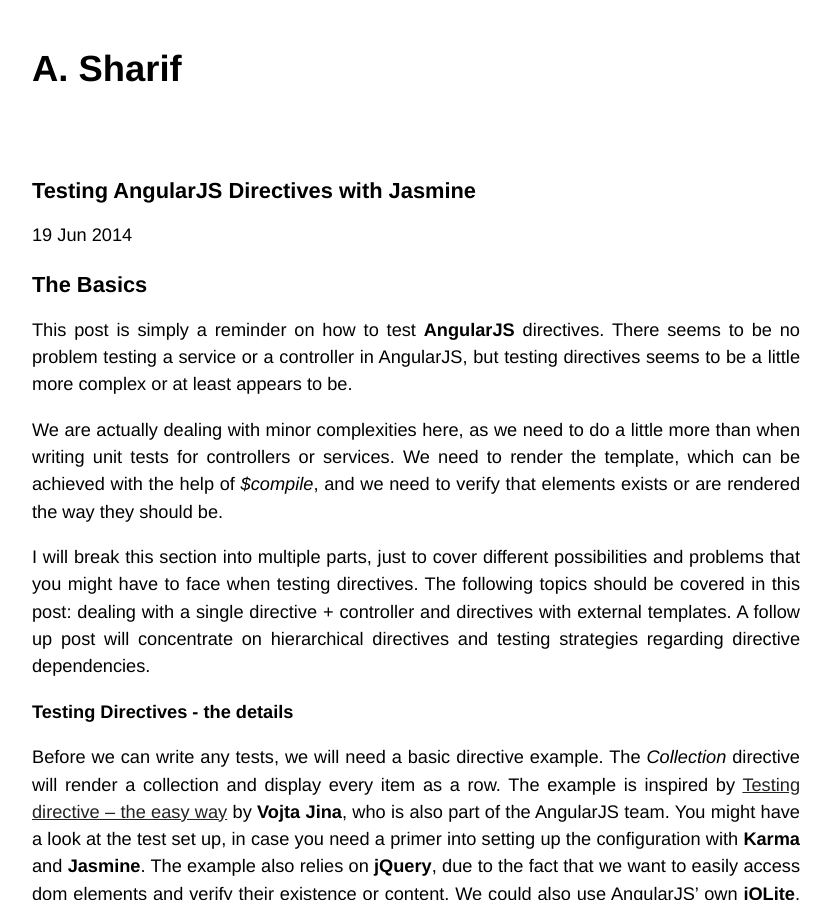
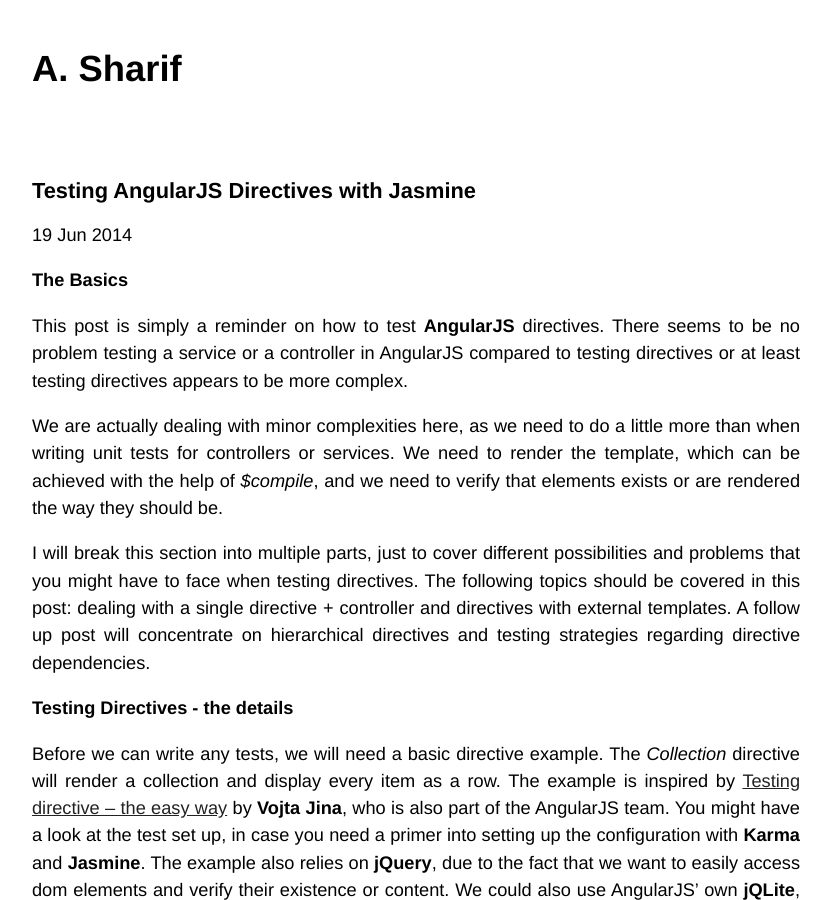
Before and after one commit to busypeoples/busypeoples.github.io, a Jekyll site: the page built from _posts/2014-06-19-testing-angularjs-directives.markdown, in a window 1280 px wide and 900 px high. Shown: the whole window, without its empty margins (224-1055 px from the left). Built offline with Jekyll 4.4.1, drawn with Linux system fonts in a browser that asks for light colours; Markdown is read by kramdown in place of the engine named in the settings; some of the changed text lies outside the part shown.

Commit message:
Updated blog post

````diff
--- a/_posts/2014-06-19-testing-angularjs-directives.markdown
+++ b/_posts/2014-06-19-testing-angularjs-directives.markdown
@@ -5,9 +5,9 @@
 tags:   AngularJS, Javascript, Karma, Jasmine
 ---
 
-##The Basics
-This post is simply a reminder on how to test **AngularJS** directives. There seems to be no problem testing a service or a controller in AngularJS,
-but testing directives seems to be a little more complex or at least appears to be.
+###The Basics
+This post is simply a reminder on how to test **AngularJS** directives. There seems to be no problem testing a service or a controller in AngularJS
+compared to testing directives or at least testing directives appears to be more complex.
 
 We are actually dealing with minor complexities here, as we need to do a little more than when writing unit tests for controllers or services.
 We need to render the template, which can be achieved with the help of _$compile_,
@@ -137,14 +137,14 @@
 
 		scope = $rootScope.$new();
 
-		scope.customMessage = '<div class="custom-message">f u</div>';
+		scope.customMessage = '<div class="custom-message">foo</div>';
 		scope.items = [{id:1, title:'title a'}, {id:2, title:'title b'}];
 		$compile(elm)(scope);
 		scope.$digest();
 	}));
 ```
 
-Also added the helper matcher for Vojta Jina for quickly testing if a given class exists. You can find the code for the [ng-directive-testing on github](https://github.com/vojtajina/ng-directive-testing/blob/start/test/helpers.js).
+Also added the helper matcher from Vojta Jina for quickly testing if a given class exists. You can find the code for the [ng-directive-testing on github](https://github.com/vojtajina/ng-directive-testing/blob/start/test/helpers.js).
 
 ```javascript
 // https://github.com/vojtajina/ng-directive-testing/blob/start/test/helpers.js
@@ -271,14 +271,13 @@
 By adding _karma-ng-html2js-preprocessor_, updating the Karma configuration and including the module before each test inside our Jasmine tests
 we are able to test the directives that rely on templateUrl.
 
+###Roundup
+This post should be an introduction into testing AngularJS directives with Jasmine.
+There will be a follow up post concentrating on testing hierarchical directives.
+
 Here is the final example:
 
 <p><iframe style="border: 1px solid #999; width: 100%; height: 300px; background-color: #fff;" src="http://embed.plnkr.co/c3YAZRfGju7IWlOnoBrH" height="300" width="320" allowfullscreen="allowfullscreen" frameborder="0"></iframe></p>
-
-
-###Roundup
-This post should be an introduction into testing AngularJS directives with Jasmine.
-There will be a follow up post concentrating on testing hierarchical directives.
 
 ###Links
 [AngularJS Directives Documentation](https://docs.angularjs.org/guide/directive)
````
